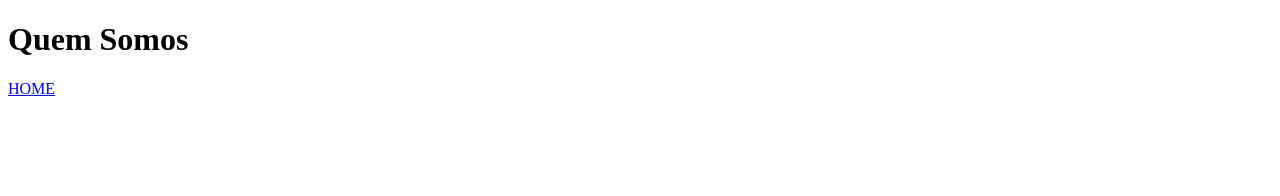
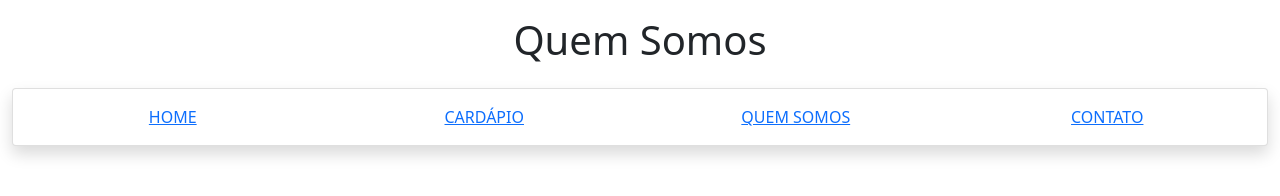
Before and after one commit to dougneo/XuxuLanches, a plain HTML site: page quemsomos.html in a window 1280 px wide. Drawn offline with nearby package versions, Linux system fonts and the light colour scheme.

Commit message:
Fix: Importado bootstrap para todas as paginas.

```diff
--- a/quemsomos.html
+++ b/quemsomos.html
@@ -1,12 +1,40 @@
 <!DOCTYPE html>
 <html>
+
 <head>
+
     <title>Quem Somos</title>
+    <meta charset="UTF-8">
+    <!-- Import Bootstrap -->
+    <link href="https://cdn.jsdelivr.net/npm/bootstrap@5.0.0-beta1/dist/css/bootstrap.min.css" rel="stylesheet"
+        integrity="sha384-giJF6kkoqNQ00vy+HMDP7azOuL0xtbfIcaT9wjKHr8RbDVddVHyTfAAsrekwKmP1" crossorigin="anonymous">
+
 </head>
 
 <body>
-        <H1>Quem Somos</H1>
+
+    <!-- Import Bootstrap -->
+    <script src="https://cdn.jsdelivr.net/npm/bootstrap@5.0.0-beta1/dist/js/bootstrap.bundle.min.js"
+        integrity="sha384-ygbV9kiqUc6oa4msXn9868pTtWMgiQaeYH7/t7LECLbyPA2x65Kgf80OJFdroafW"
+        crossorigin="anonymous"></script>
+
+    <div class="container-fluid ">
+        <div class="text-center p-3">
+            <h1>Quem Somos</h1>
+        </div>
+        <div class="card shadow p-3 mb-5 bg-white rounded">
+            <div class="row">
                 <div class="col-sm text-center"><a href="index.html">HOME</a></div>
+                <div class="col-sm text-center"><a href="cardapio.html">CARDÁPIO</a></div>
+                <div class="col-sm text-center"><a href="quemsomos.html">QUEM SOMOS</a></div>
+                <div class="col-sm text-center"><a href="contato.html">CONTATO</a></div>
+            </div>
+
+        </div>
+    </div>
+
+
+
 </body>
 
 </html>
```
Also changed, not shown: cardapio.html (+29 -1 lines), contato.html (+29 -1 lines), index.html (+4 -2 lines). Lines whose indentation alone changed are shown as unchanged.
